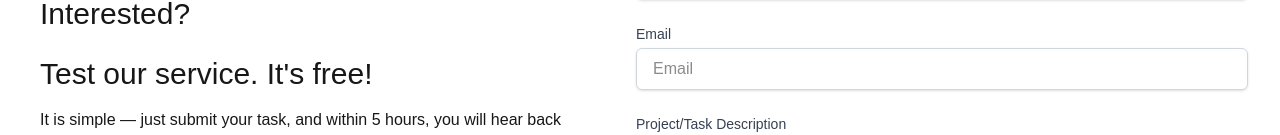
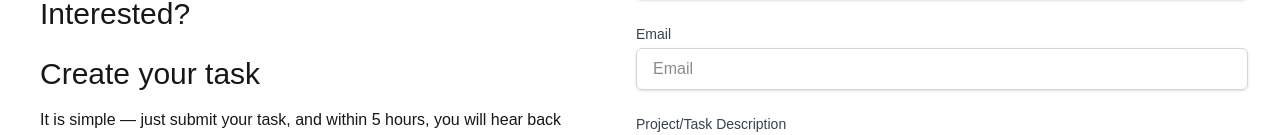
Before and after one commit to Vijendra2016/shopifytaskerwebapp, a Next.js app: page /create-task in a window 1280 px wide. Shown: the part 210-345 px from the top of the page. Built offline with nearby package versions, Linux system fonts and the light colour scheme.

Commit message:
task form is done finally !

```diff
--- a/src/app/create-task/page.tsx
+++ b/src/app/create-task/page.tsx
@@ -47,7 +47,7 @@ export default function Contact() {
     <h1 className="text-2xl md:text-3xl font-light">Interested?</h1>
     <br>
     </br>
-    <h2 className="text-2xl md:text-3xl font-light">Test our service. It's free!    </h2>
+    <h2 className="text-2xl md:text-3xl font-light"> Create your task   </h2>
     <p className="mt-4">
     It is simple — just submit your task, and within 5 hours, you will hear back from us with a detailed quote. If we need any additional information, we will arrange a quick discovery call to understand your requirements better.
 
```
